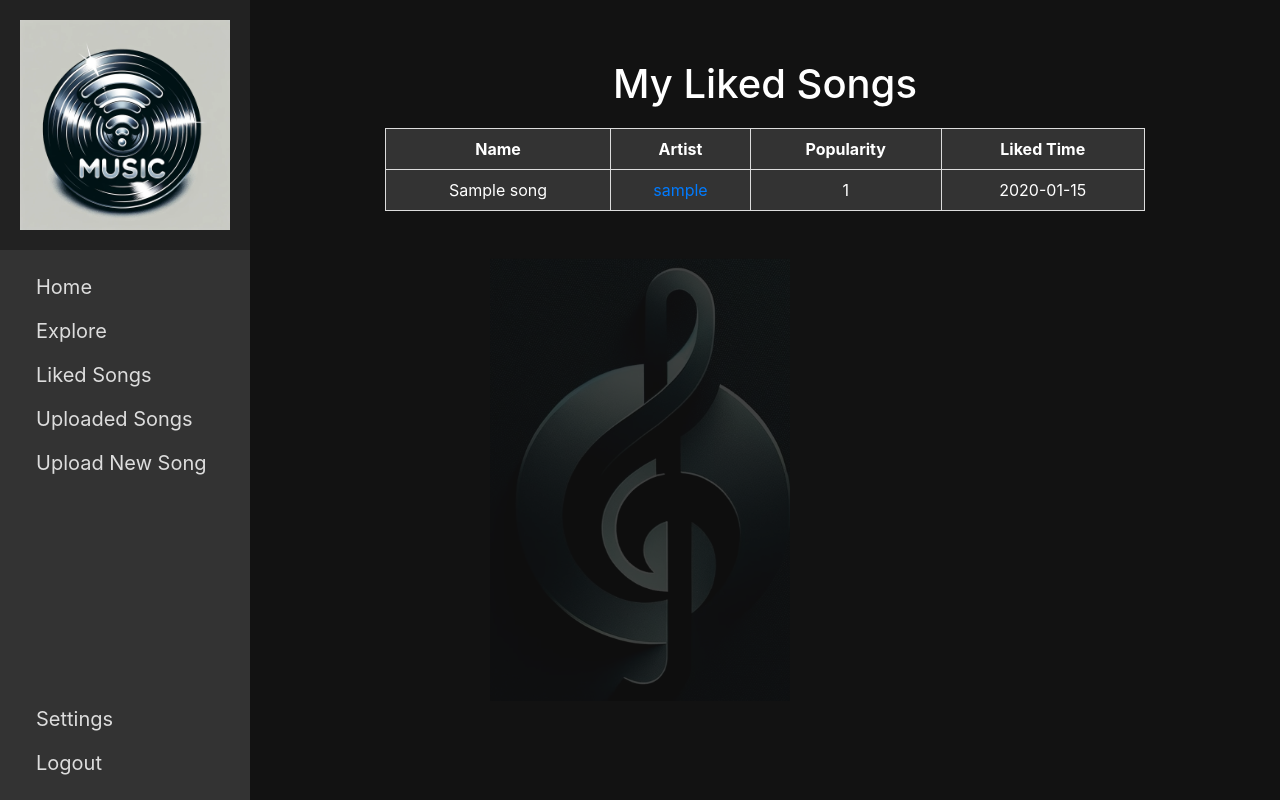
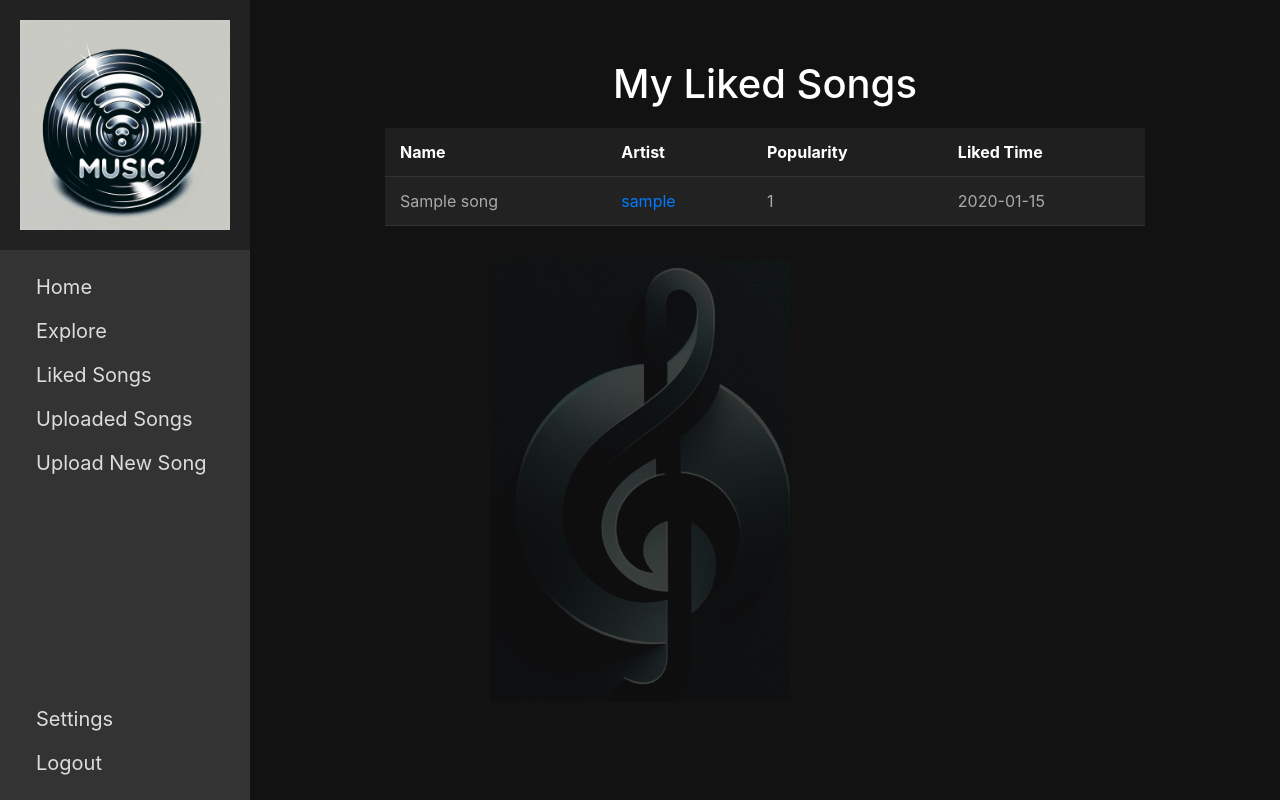
Before and after one commit to yale-cpsc-419-fa23/project-group-6, a Flask app: page /liked_songs in a window 1280 px wide. Run offline with Flask 3, Linux system fonts and the light colour scheme; the visitor is signed in with stand-in values (Sample User, id 1); tables that the repository leaves empty hold one stand-in row (values such as "Sample post"); some libraries are stand-ins or nearby versions.

Commit message:
modify css to ensure all tables in same layout

```diff
--- a/app/views/static/mySongsStyles.css
+++ b/app/views/static/mySongsStyles.css
@@ -87,15 +87,30 @@ h1 {
     text-align: center;
 }
 
-#search-results th, #search-results td {
-    border: 1px solid #ddd;
-    padding: 8px;
-    background-color: #333333;
-    color: #ffffff;
+table {
+    width: 100%;
+    border-collapse: collapse;
+    background-color: #222;
+    margin-top: 20px;
 }
 
-#search-results tr:nth-child(even) {
-    background-color: #454545;
+th, td {
+    text-align: left;
+    padding: 12px 15px;
+    border-bottom: 1px solid #333;
+}
+
+th {
+    background-color: #1F1F1F;
+    color: #FFF;
+}
+
+td {
+    color: #AAA;
+}
+
+tbody tr:hover {
+    background-color: #333333;
 }
 
 .btn-rename, .btn-save, .btn-cancel, .btn-add-artists {
```
